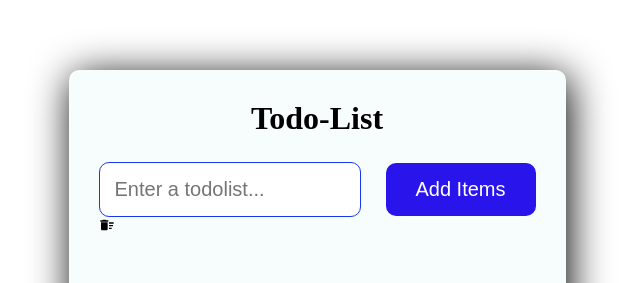
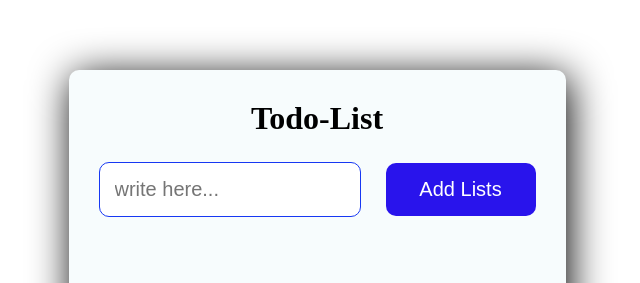
Before and after one commit to dharan-dhakshan97/Todo-list, a React (Create React App) app: page / in a window 1280 px wide. Shown: the top 283 px of the page, without its empty margins (323-963 px from the left). Built offline with nearby package versions, Linux system fonts and the light colour scheme.

Commit message:
add initial commit

```diff
--- a/src/App.js
+++ b/src/App.js
@@ -1,16 +1,17 @@
-import React from 'react'
-import Components from "./Todo-list/Components";
+import React from "react";
+// import Components from "./Todo-list/Components";
 import "./Todo-list/Styles.css";
+import Todo from "./Todo-list/Todo";
 
-import Todoitems from "./Todo-list/Todoitems";
+// import Todoitems from "./Todo-list/Todoitems";
 const App = () => {
   return (
     <>
-
-<Components/>
-<Todoitems/>
+      {/* <Components />
+      <Todoitems /> */}
+      <Todo/>
     </>
-  )
-}
+  );
+};
 
 export default App;
--- a/src/Todo-list/Components.js
+++ b/src/Todo-list/Components.js
@@ -1,18 +1,16 @@
-import React from 'react'
-import {useState} from 'react';
+import React from "react";
+import { useState } from "react";
 import "../Todo-list/Styles.css";
 import Todoitems from "../Todo-list/Todoitems";
-import {MdDeleteSweep} from "react-icons/md";
+// import { MdDeleteSweep } from "react-icons/md";
 
 const Components = () => {
-
-const[input,setInput]=useState("");
-const [datas,setDatas]=useState([]);
-const [deleteitem,setDeleteitem]=useState("");
+  const [input, setInput] = useState("");
+  const [datas, setDatas] = useState([]);
+  // const [deleteitem, setDeleteitem] = useState("");
 
   // const [inputdata,setInputdata]=useState("");
-function handleChange(e)
-{
+  function handleChange(e) {
     setInput(e.target.value);
     // console.log(input);
   }
@@ -35,26 +33,16 @@ function handleChange(e)
   //     (setInputs(" "));
   //     }
 
-
   // it will blank the input text box when your click the add button...
   // console.log(datas);
 
-
-
-
-
-function handleClick()
-{
-  if(!input)
-  {
-
-  }
-  else{
-    setDatas([...datas,input]);
+  function handleClick() {
+    if (!input) {
+    } else {
+      setDatas([...datas, input]);
       setInput(" ");
     }
   }
-
   // function handleChanges(e,index)
   // {
   //   const data=[...datas]
@@ -63,11 +51,11 @@ function handleClick()
   // }
 
   // Delete an items....
-function handleDelete(data)
-{const deleteData=data.filter((data)=>data!==deleteData);
-  setDeleteitem(deleteData);
-}
-
+//   function handleDelete(id) {
+//     // const deleteData = data.filter((data) => data !== deleteData);
+//     // setDeleteitem(deleteData);
+// setDeleteitem(datas.filter((data)=>data.index!==id));
+//   }
 
   return (
 <>
@@ -75,44 +63,25 @@ function handleDelete(data)
         <div className="app-wrapper">
           <h1>Todo-List</h1>
           <div>
-<input type="text" className="task-input" placeholder="Enter a todolist..." value={input} onChange={handleChange}/>
-<button className="button-add" onClick={handleClick} value={datas} >Add Items</button>
-</div>
-<div>
-
-  {/* <li className="list-item"> */}
-  {datas.map((data,index)=>{
-  return(
-    <h4 className="list-item">
-    <Todoitems  key={index} text={data}/> </h4>
-  )}
-  )}
-  </div>
-
-  {/* console.log(datas);  */}
-
-    {/* <input type="text" onChange={e=>handleChanges(e,index)} value={inputdata}/> */}
-
-
-  {/* <button className="button-complete task-button">
-    <i className="fa fa-check-circle"></i>
+            <input
+              type="text"
+              className="task-input"
+              placeholder="Enter a todolist..."
+              value={input}
+              onChange={handleChange}
+            />
+            <button className="button-add" onClick={handleClick} value={datas}>
+              Add Items
             </button>
-
-  <button className="button-edit-task-button">
-    <i className="fa fa-edit"></i>
-  </button> */}
-
-
-  {/* <button classname="button-delete task-button" onClick={handleDelete}>
-    <i className="fa fa-trash"></i>
-  </button> */}
-
-<MdDeleteSweep className="button-delte task-button" onClick={()=>handleDelete(data)} value={deleteitem}/>
-
           </div>
           </div>
+    </div>
+<div className="list-item">
 
-
+    {datas.map((data,index)=>
+    {
+      return <Todoitems key={index} text={data} className="list-item" />;})}
+</div>
 
     </>
   )
--- a/src/Todo-list/Styles.css
+++ b/src/Todo-list/Styles.css
@@ -60,3 +60,13 @@ h1{
     padding: 10px;
     max-height: 30px;
 }
+.button-delete-task-button
+{
+    border: none;
+    outline: none;
+    cursor: pointer;
+    background-color: transparent;
+    font-size: 28px;
+    border-radius: 50%;
+
+}
--- /dev/null
+++ b/src/Todo-list/Todo.js
@@ -0,0 +1,44 @@
+import React from "react";
+import "./Styles.css";
+import { useState } from "react";
+const Todo = () => {
+  const [inputvalue, setInputsvalue] = useState("");
+  function handleChange(e) {
+    setInputsvalue(e.target.value);
+  }
+
+  const [inputdatas, setInputdatas] = useState([]);
+  function handleClick() {
+    setInputdatas((prevData) => [...prevData, inputvalue]);
+  }
+  console.log(inputdatas);
+  return (
+    <>
+      <form>
+        <div className="container">
+          <div className="app-wrapper">
+            <h1>Todo-List</h1>
+            <div>
+              <input
+                type="text"
+                placeholder="write here..."
+                className="task-input"
+                onChange={handleChange}
+                value={inputvalue}
+              />
+              <button
+                className="button-add"
+                onClick={handleClick}
+                value={inputdatas}
+              >
+                Add Lists
+              </button>
+            </div>{" "}
+          </div>
+        </div>
+      </form>
+    </>
+  );
+};
+
+export default Todo;
--- a/src/Todo-list/Todoitems.js
+++ b/src/Todo-list/Todoitems.js
@@ -2,12 +2,12 @@ import React from 'react'
 // import {MdDelete} from 'react-icons/md';
 // import {MdEdit} from 'react-icons/md';
 // import {useState} from 'react';
-const Todoitems = (props) => {
+const Todoitems = () => {
 
 
   return (
     <>
-    <h5>{props.text}</h5>
+    {/* <h5>{props.text}</h5> */}
  {/* <MdDelete/>
 
 <MdEdit/>
```
Lines whose indentation alone changed are shown as unchanged.
